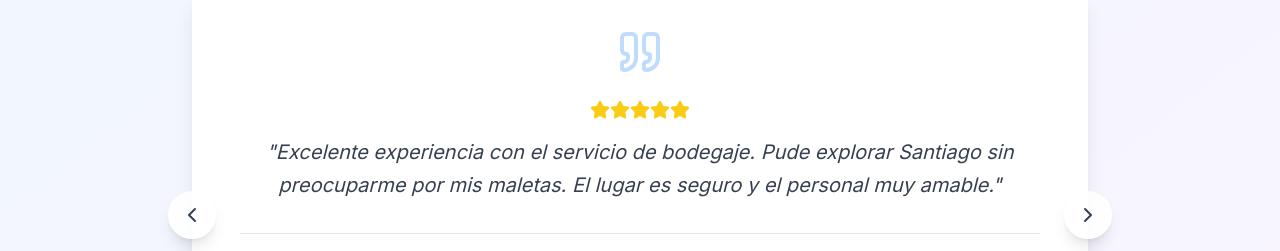
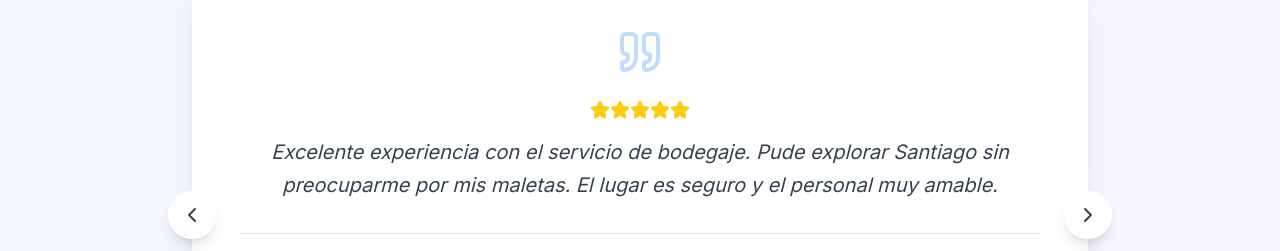
Before and after one commit to andesgo/andes-front, a Next.js app: page / in a window 1280 px wide. Shown: the part 4461-4712 px from the top of the page. Built offline with nearby package versions, Linux system fonts and the light colour scheme.

Commit message:
fix bug to run build comma character & warning config

```diff
--- a/next.config.js
+++ b/next.config.js
@@ -1,4 +1,6 @@
 /** @type {import('next').NextConfig} */
-const nextConfig = {}
+const nextConfig = {
+    allowedDevOrigins: ['http://192.168.1.12:3000', 'http://localhost:3000', 'http://127.0.0.1:3000'],
+}
 
 module.exports = nextConfig
--- a/src/app/page.tsx
+++ b/src/app/page.tsx
@@ -485,7 +485,7 @@ export default function Home() {
                 </div>
 
                 <blockquote className="text-xl text-gray-700 leading-relaxed mb-8 italic">
-                  "{reseñas[currentReview].comentario}"
+                  {reseñas[currentReview].comentario}
                 </blockquote>
 
                 <div className="border-t border-gray-200 pt-6">
```
